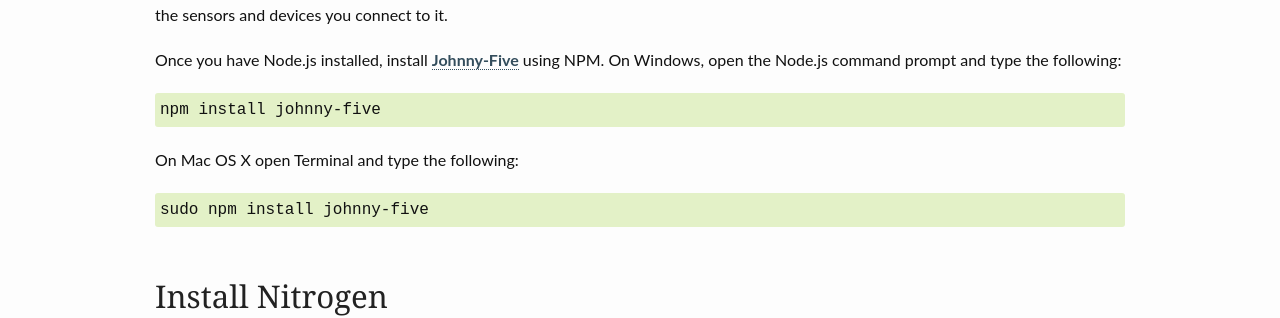
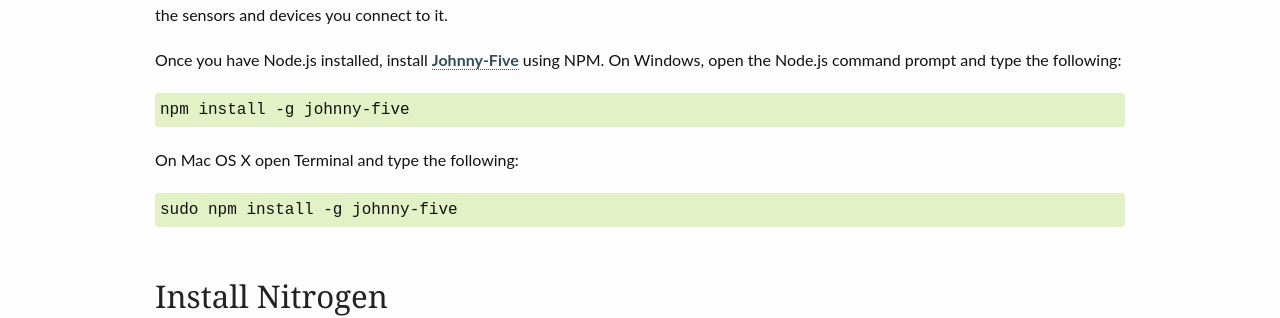
Before and after one commit to ThingLabsIo/ThingLabsIo.github.io, a Jekyll site: the page built from pages/lab000.md, in a window 1280 px wide and 900 px high, scrolled down 2657 px. Shown: the part 159-477 px from the top of the window. Built offline with Jekyll 4.4.1, drawn with Linux system fonts in a browser that asks for light colours.

```diff
--- a/pages/lab000.md
+++ b/pages/lab000.md
@@ -93,12 +93,12 @@ Johnny-Five is an open source JavaScript framework that provides a simple object
 Once you have Node.js installed, install [Johnny-Five][11] using NPM.
 On Windows, open the Node.js command prompt and type the following:
 <pre>
-npm install johnny-five
+npm install -g johnny-five
 </pre>
 
 On Mac OS X open Terminal and type the following:
 <pre>
-sudo npm install johnny-five
+sudo npm install -g johnny-five
 </pre>
 
 ## Install Nitrogen
```
